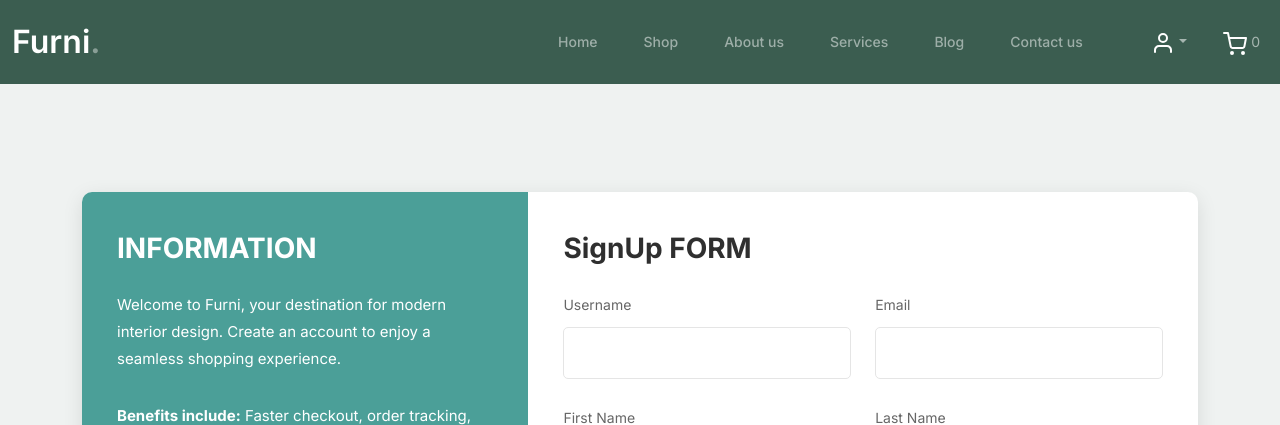
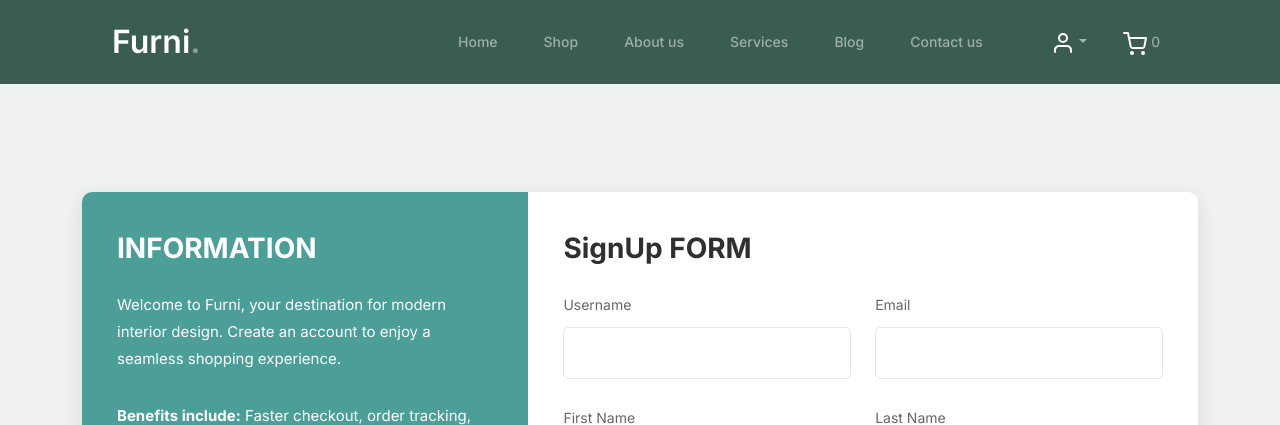
Before and after one commit to hasib9963/furni, a Django app: page /signup/ in a window 1280 px wide. Shown: the top 425 px of the page. Run offline with Django 5.2, Linux system fonts and the light colour scheme; some libraries are stand-ins or nearby versions.

Commit message:
add padding to navbar

```diff
--- a/static/css/style.css
+++ b/static/css/style.css
@@ -102,6 +102,13 @@ a {
       -webkit-box-shadow: none;
       box-shadow: none;
       outline: none; }
+  @media (min-width: 992px) {
+    .navbar {
+      padding-left: 100px;
+      padding-right: 100px;
+    }
+  }
+
   @media (min-width: 992px) {
     .custom-navbar .custom-navbar-nav li {
       margin-left: 15px;
```
